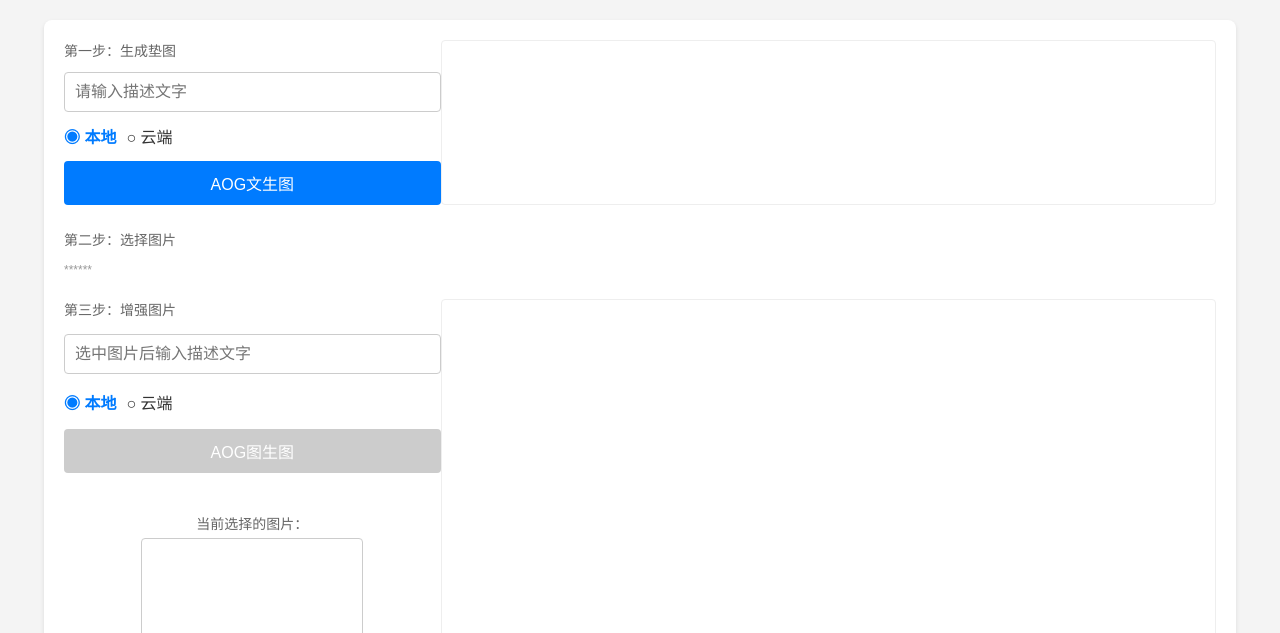
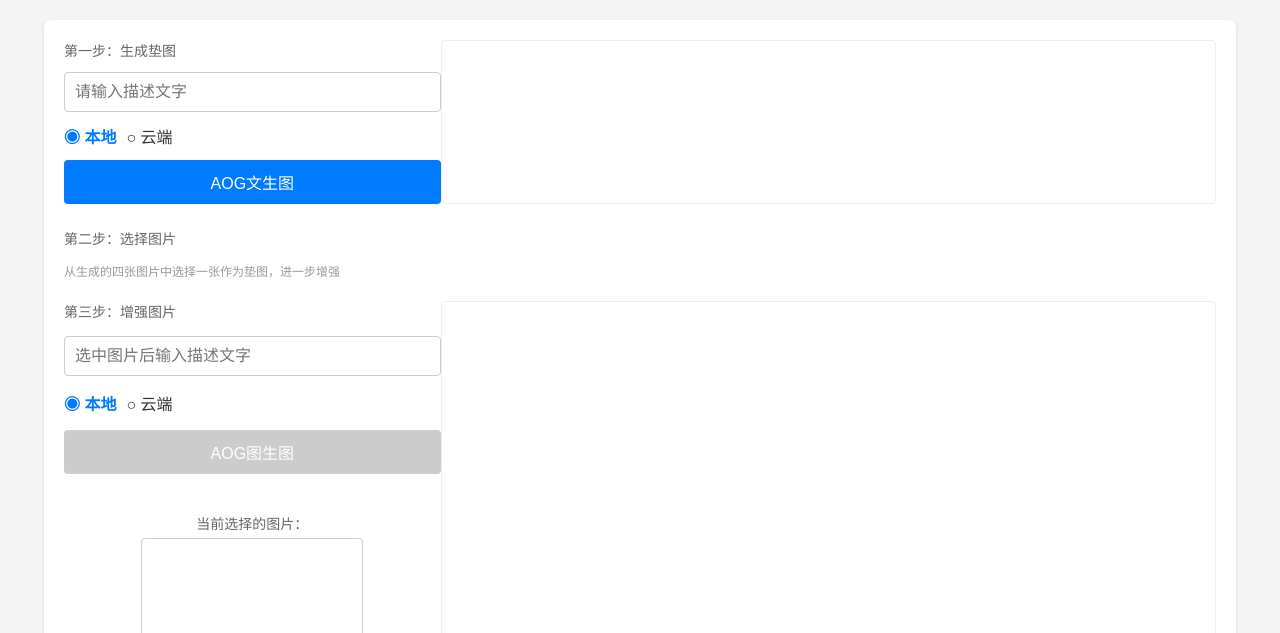
Before and after one commit to ANopony/byze-demo, a website: page image2image-web/public/index.html in a window 1280 px wide. Shown: the top 633 px of the page. Drawn offline with Linux system fonts and the light colour scheme.

Commit message:
[*]feat: Optimized visual presentation

```diff
--- a/image2image-web/public/index.html
+++ b/image2image-web/public/index.html
@@ -33,7 +33,7 @@
         <!-- 中间提示 -->
         <div class="center-hint">
             <p>第二步：选择图片</p>
-            <p class="description">******</p>
+            <p class="description">从生成的四张图片中选择一张作为垫图，进一步增强</p>
         </div>
 
         <!-- 下半部分 -->
```
